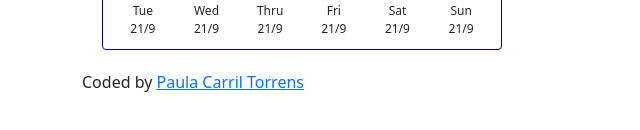
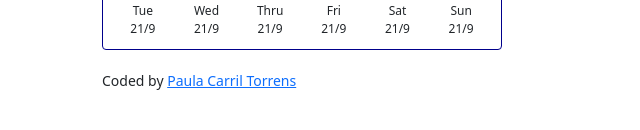
Before and after one commit to paulacarrilt/my-weather-react-app, a React (Create React App) app: page / in a window 1280 px wide. Shown: the part 370-500 px from the top of the page, without its empty margins (0-640 px from the left). Built offline with nearby package versions, Linux system fonts and the light colour scheme; no server answers.

Commit message:
fixed the signature

```diff
--- a/src/Weather.css
+++ b/src/Weather.css
@@ -37,6 +37,12 @@ input {
   text-align: center;
 }
 
+.sign {
+  font-size: 14px;
+  position: relative;
+  left: 20px;
+}
+
 #search-temp {
   font-size: 32px;
 }
--- a/src/Weather.js
+++ b/src/Weather.js
@@ -151,7 +151,7 @@ export default function Weather(props) {
             </div>
           </div>
         </div>
-        <p>
+        <p className="sign">
           Coded by{" "}
           <a href="https://github.com/paulacarrilt" alt="mygit">
             Paula Carril Torrens
```
